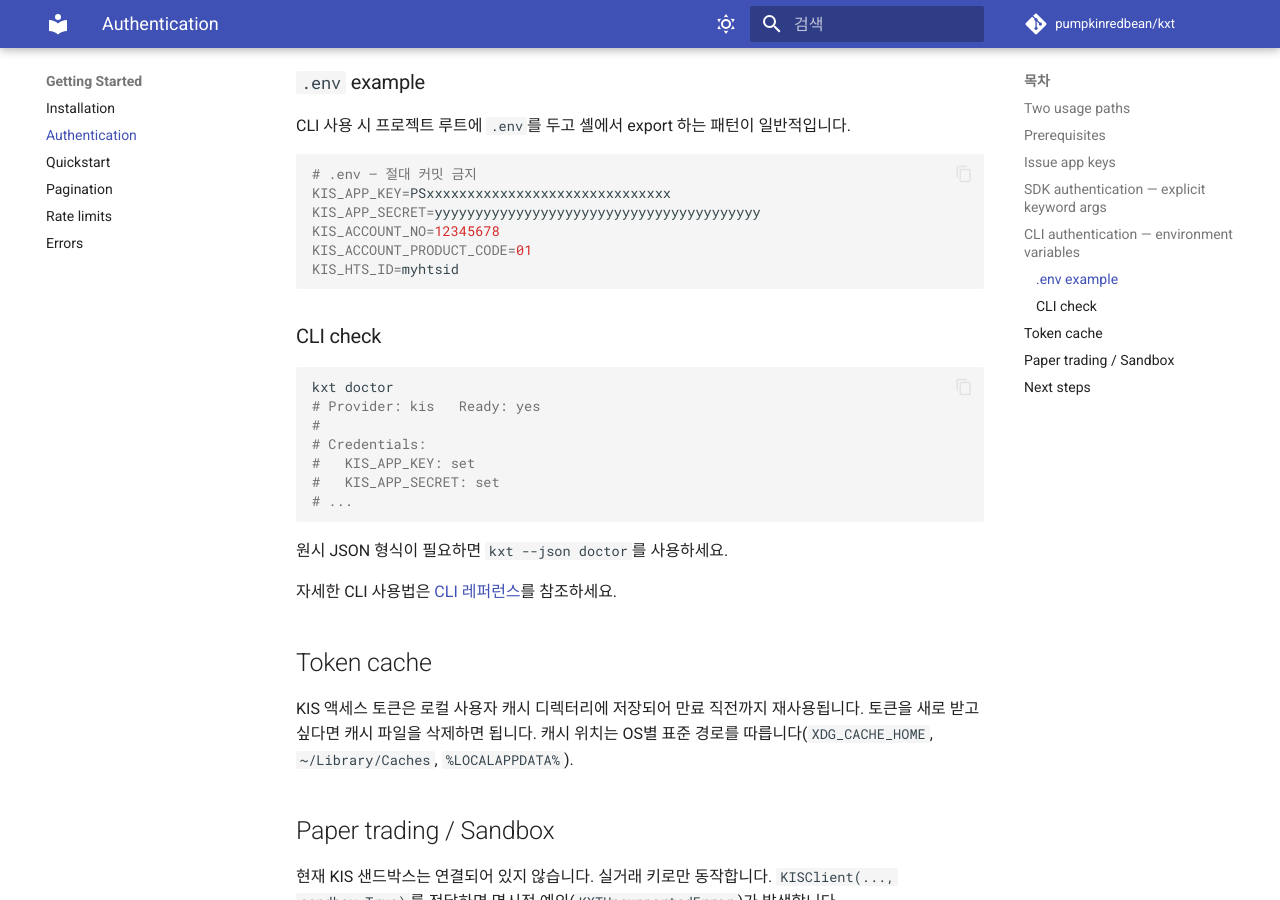
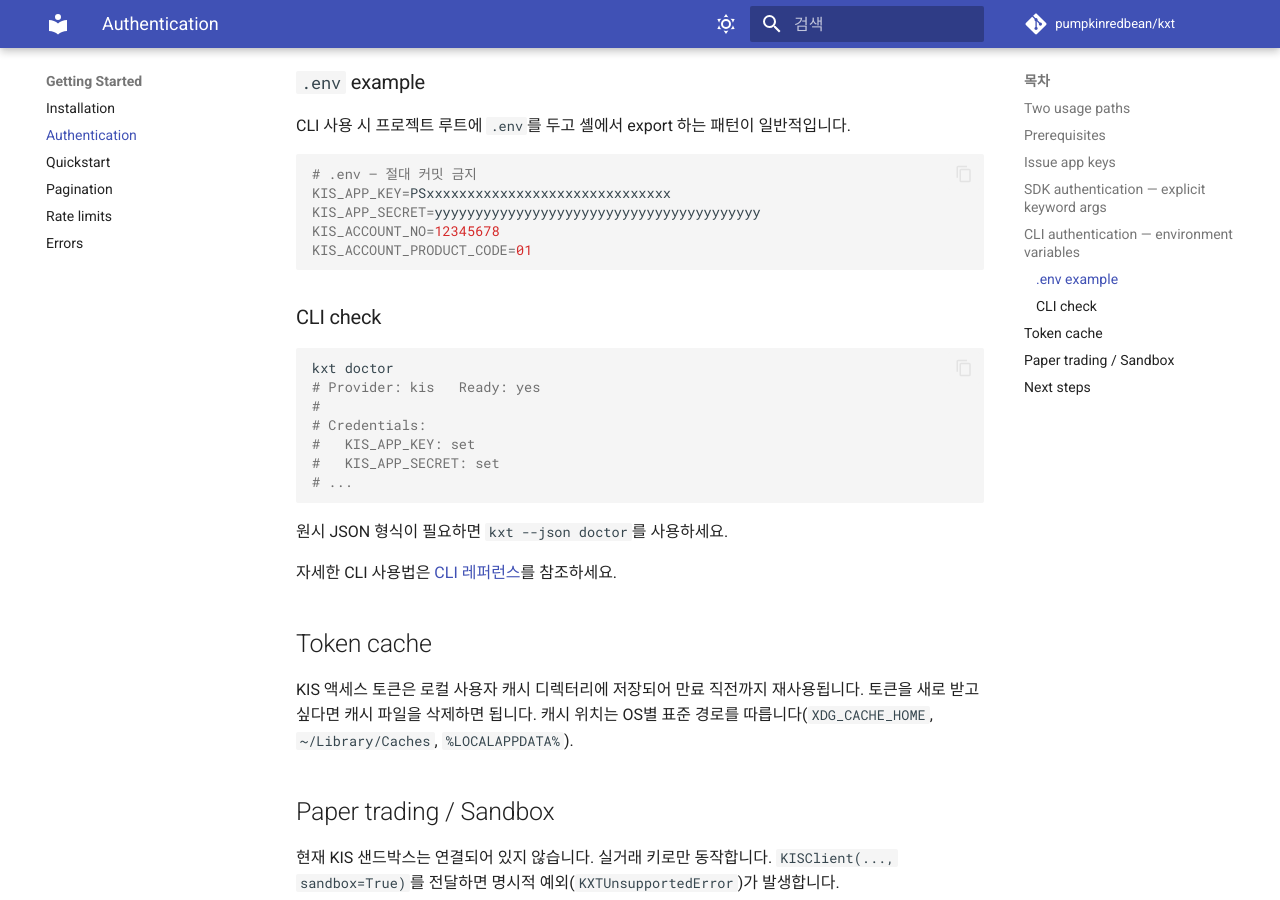
Before and after one commit to pumpkinredbean/kxt, an MkDocs documentation site: the page built from docs/getting-started/authentication.md, in a window 1280 px wide and 900 px high, scrolled down 2438 px. Built offline with MkDocs 1.6.1 and Material for MkDocs 9.7.7, drawn with Linux system fonts in a browser that asks for light colours; comment, search, counter and statistics services are not loaded.

Commit message:
docs(auth): drop KIS_HTS_ID from CLI .env example

````diff
--- a/docs/getting-started/authentication.md
+++ b/docs/getting-started/authentication.md
@@ -84,7 +84,6 @@
 KIS_APP_SECRET=yyyyyyyyyyyyyyyyyyyyyyyyyyyyyyyyyyyyyyyy
 KIS_ACCOUNT_NO=12345678
 KIS_ACCOUNT_PRODUCT_CODE=01
-KIS_HTS_ID=myhtsid
 ```
 
 ### CLI check
````
